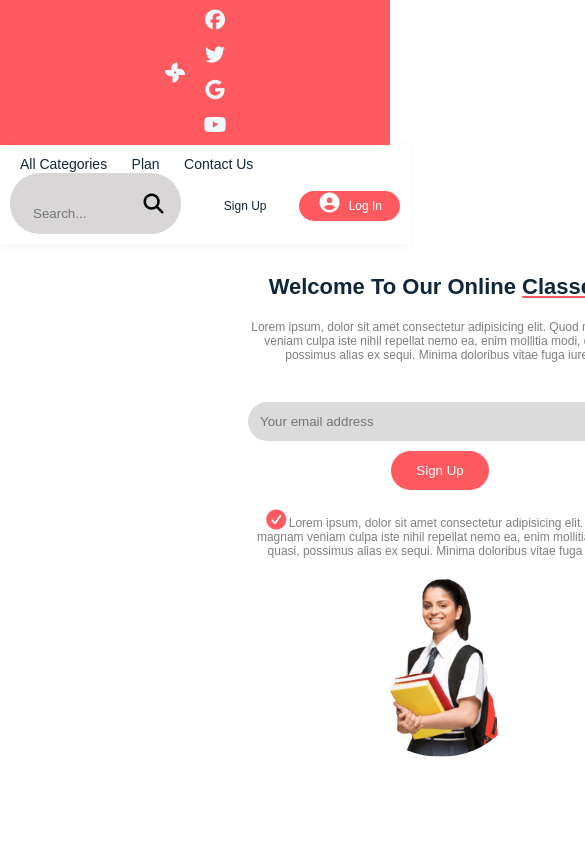
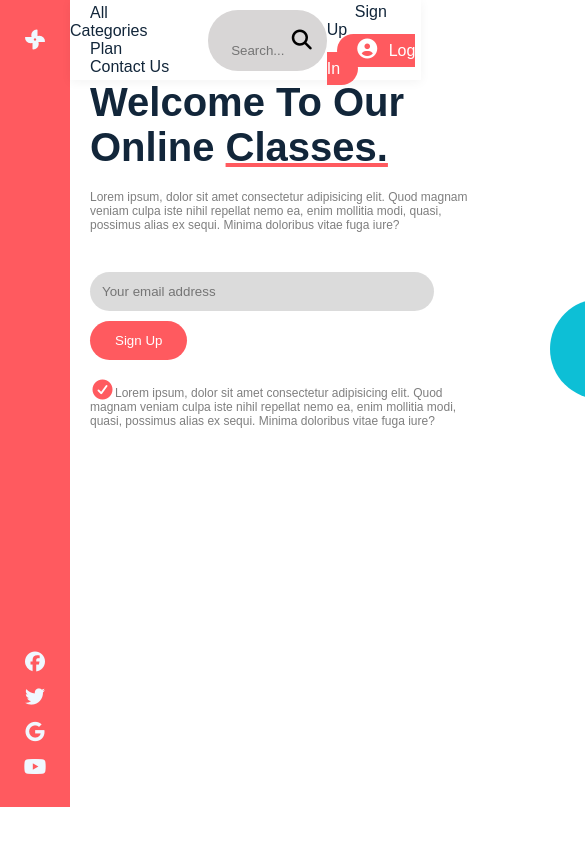
Before and after one commit to AkshayaGanesan25/Onlineclass_template, a plain HTML site: page index.html in a window 390 px wide. Shown: the top 844 px of the page, 585 px wide, since content can reach past the window. Drawn offline with Linux system fonts and the light colour scheme.

Commit message:
Delete responsive design media queries
Removed responsive design styles for various screen sizes.

```diff
--- a/style.css
+++ b/style.css
@@ -214,83 +214,3 @@ button {
   left:310px;
 
 }
-/* ------------------- Responsive Design ------------------- */
-@media (max-width: 1024px) {
-  .container {
-    flex-wrap: wrap;
-    padding: 40px;
-  }
-
-  .left, .right {
-    flex: 1 1 100%;
-    text-align: center;
-  }
-
-  .student-img {
-    width: 70%;
-    max-width: 250px;
-  }
-}
-
-@media (max-width: 768px) {
-  .aside {
-    position: relative;
-    width: 100%;
-    height: auto;
-    flex-direction: row;
-    justify-content: center;
-    gap: 15px;
-    padding: 10px 0;
-  }
-
-  header {
-    position: relative;
-    left: 0;
-    width: 100%;
-    flex-wrap: wrap;
-    height: auto;
-    padding: 10px;
-  }
-
-  nav a {
-    margin: 5px 10px;
-    font-size: 14px;
-  }
-
-  .container {
-    flex-direction: column;
-    align-items: center;
-    padding: 20px;
-  }
-
-  .left h1 {
-    font-size: 28px;
-  }
-
-  .left p {
-    font-size: 12px;
-  }
-
-  input {
-    width: 90%;
-  }
-
-  .circle {
-    display: none; /* hide background shapes for smaller screens */
-  }
-}
-
-@media (max-width: 480px) {
-  .left h1 {
-    font-size: 22px;
-  }
-
-  .login, .signup {
-    font-size: 12px;
-    padding: 6px 12px;
-  }
-
-  .search-box input {
-    width: 100px;
-  }
-    }
```
